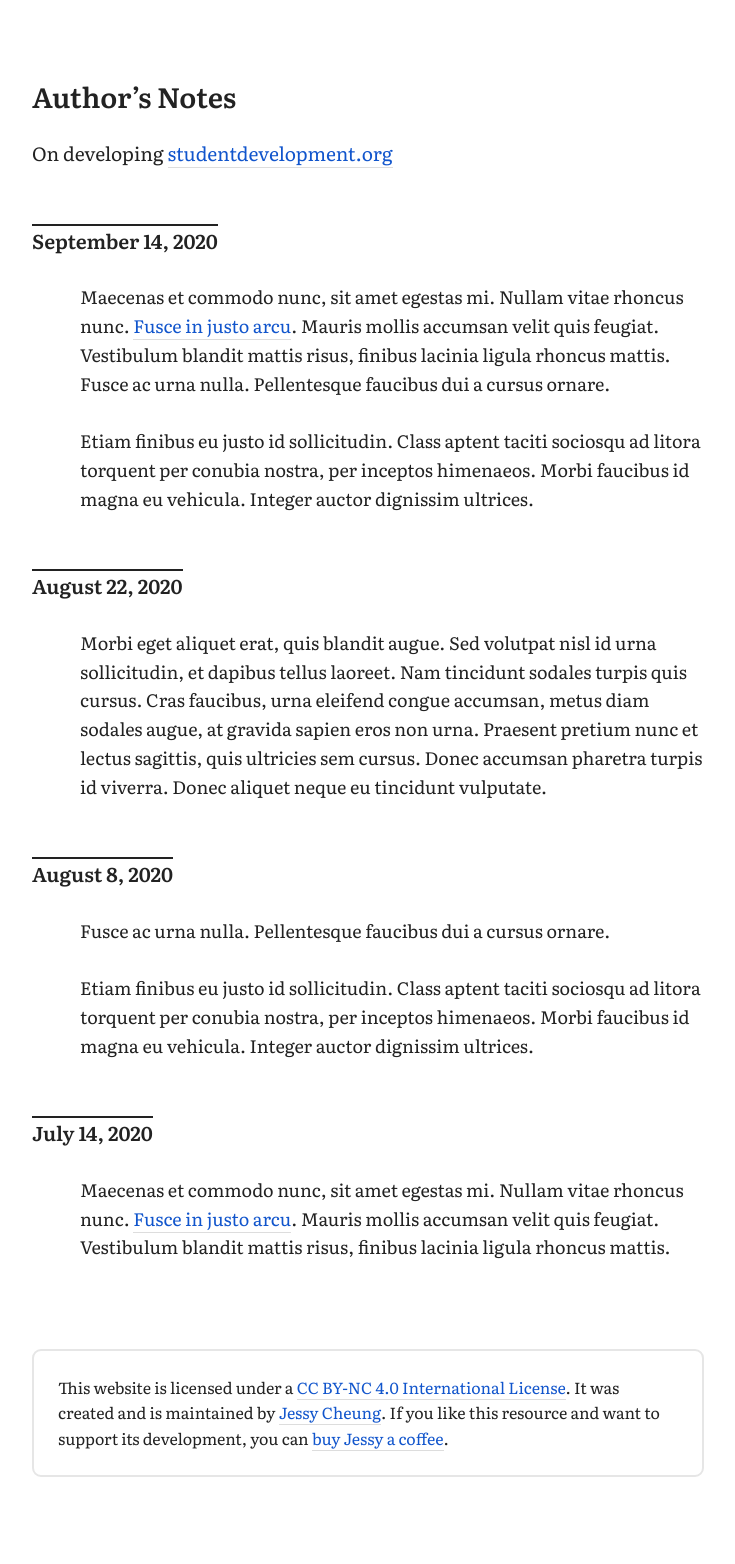
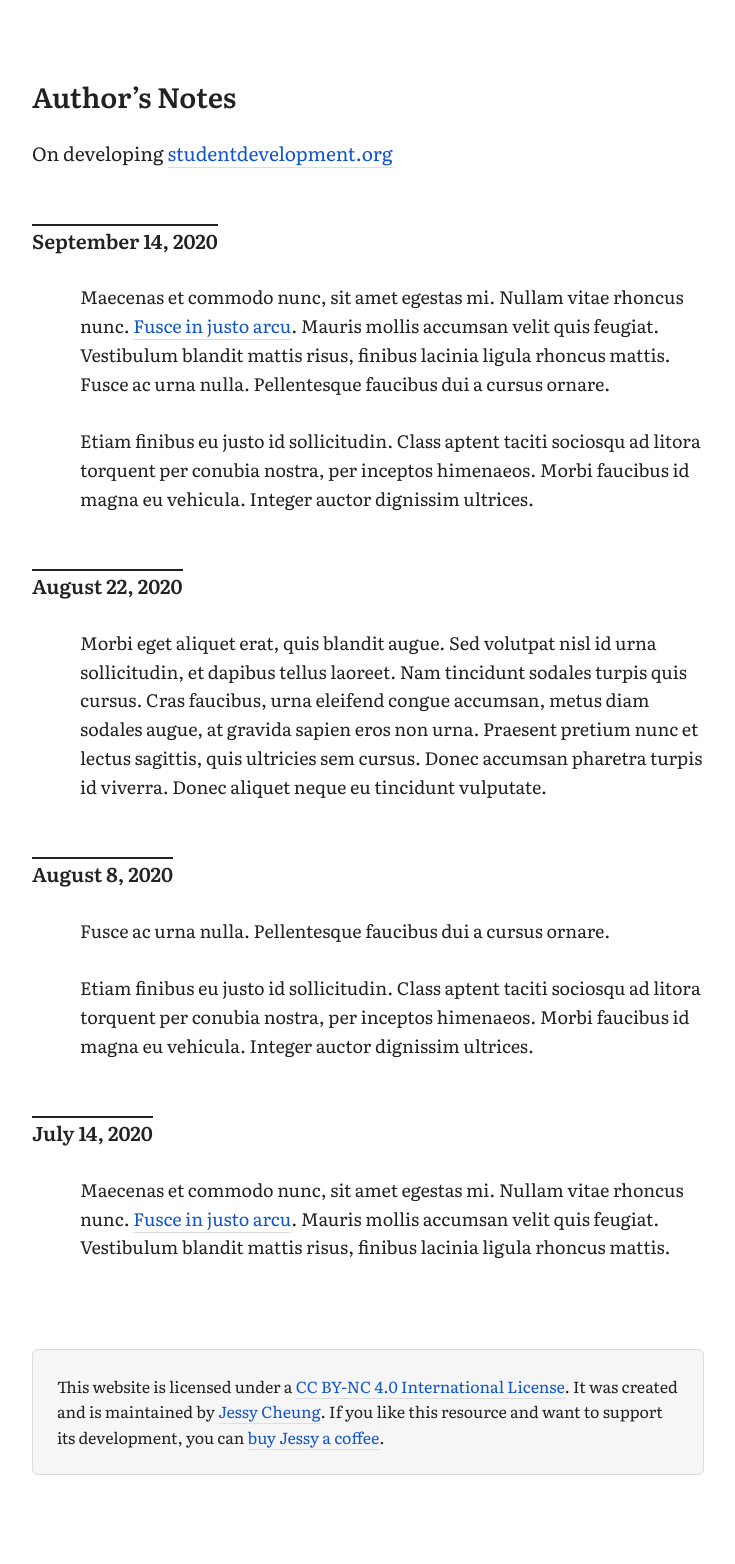
Before and after one commit to jl-c/jl-c.github.io, a Jekyll site: the page notes.html, which Jekyll copies as it is, in a window 1280 px wide. Shown: the whole page, without its empty margins (272-1007 px from the left). Built offline with Jekyll 4.4.1, drawn with Linux system fonts in a browser that asks for light colours.

Commit message:
Update notes.html

```diff
--- a/notes.html
+++ b/notes.html
@@ -59,8 +59,9 @@ color:#15c;
 }
 
 footer {
-border:2px solid #E6E6E6;
-border-radius:9px;
+background:#f6f6f6;
+border:1px solid #ddd;
+border-radius:6px;
 line-height:1.6rem;
 max-width:39rem;
 margin:5.4rem auto;
```
